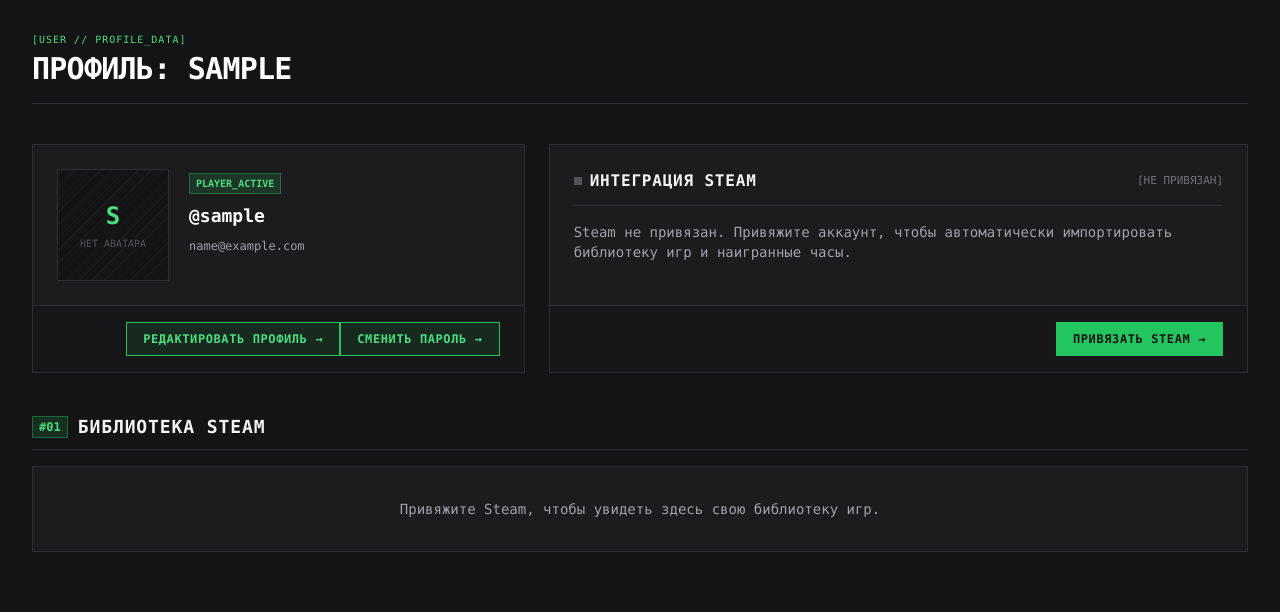
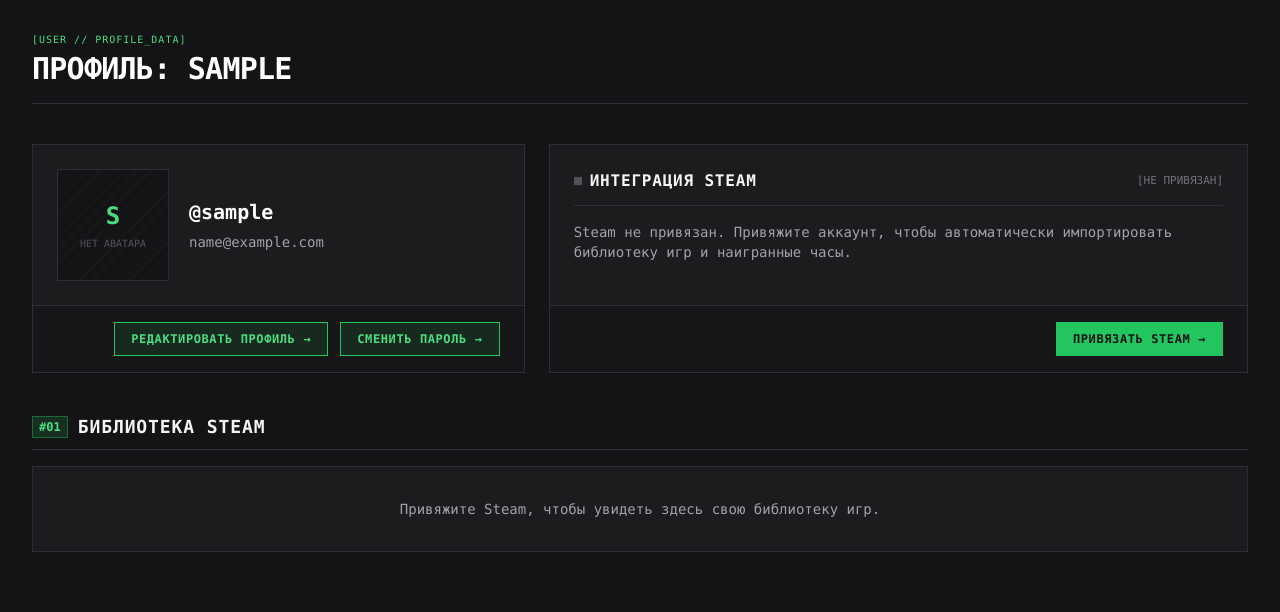
Before and after one commit to WoodenGear-GameDev/Playlog, a Django app: page /accounts/profile/ in a window 1280 px wide. Shown: the part 65-677 px from the top of the page. Run offline with Django 5.2, Linux system fonts and the light colour scheme; the visitor is signed in with stand-in values (Sample User, id 1); data comes from the database, SQL or seed files in the repository; some libraries are stand-ins or nearby versions.

Commit message:
feat(profile): improve layout and styling of profile section and chat

```diff
--- a/templates/accounts/profile.html
+++ b/templates/accounts/profile.html
@@ -20,7 +20,7 @@
 
         <!-- Левый блок: Аватар и настройки -->
         <section class="lg:col-span-5 border border-paper-300 dark:border-carbon-800 bg-paper-100 dark:bg-carbon-900 flex flex-col justify-between">
-            <div class="p-6 flex items-start gap-5">
+            <div class="p-6 flex items-center gap-5">
                 {% if profile.avatar %}
                     <img src="{{ profile.avatar.url }}"
                          alt="Аватар"
@@ -34,22 +34,19 @@
                     </div>
                 {% endif %}
 
-                <div class="space-y-2 min-w-0">
-                    <span class="inline-block font-mono text-[10px] px-1.5 py-0.5 bg-signal-500/15 border border-signal-500/40 text-signal-600 dark:text-signal-400 font-bold">
-                        PLAYER_ACTIVE
-                    </span>
-                    <h2 class="text-lg font-bold font-mono text-zinc-950 dark:text-white truncate">
+                <div class="space-y-1.5 min-w-0">
+                    <h2 class="text-xl font-bold font-mono text-zinc-950 dark:text-white truncate">
                         @{{ user.username }}
                     </h2>
                     {% if user.email %}
-                        <p class="text-xs font-mono text-zinc-500 dark:text-zinc-400 truncate">
+                        <p class="text-xs sm:text-sm font-mono text-zinc-500 dark:text-zinc-400 truncate">
                             {{ user.email }}
                         </p>
                     {% endif %}
                 </div>
             </div>
 
-            <div class="px-6 py-4 border-t border-paper-300 dark:border-carbon-800 bg-paper-50 dark:bg-carbon-950/60 flex items-center justify-end">
+            <div class="px-6 py-4 border-t border-paper-300 dark:border-carbon-800 bg-paper-50 dark:bg-carbon-950/60 flex flex-wrap items-center justify-end gap-3">
                 <a href="{% url 'profile_edit' %}"
                    class="inline-flex items-center gap-2 px-4 py-2 text-xs font-mono font-bold uppercase tracking-wider border border-signal-500 bg-signal-500/10 hover:bg-signal-500 text-signal-600 dark:text-signal-400 hover:text-carbon-950 dark:hover:text-carbon-950 transition-colors">
                     <span>РЕДАКТИРОВАТЬ ПРОФИЛЬ</span>
@@ -105,7 +102,7 @@
                     <form method="post" action="{% url 'steam_unlink' %}">
                         {% csrf_token %}
                         <button type="submit"
-                                class="px-4 py-2 text-xs font-mono font-bold uppercase tracking-wider border border-signal-500/60 hover:border-red-500 bg-paper-100 dark:bg-carbon-900 text-zinc-700 dark:text-zinc-300 hover:text-red-600 dark:hover:text-red-400 transition-colors">
+                                class="px-4 py-2 text-xs font-mono font-bold uppercase tracking-wider border border-paper-300 dark:border-carbon-800 hover:border-red-500 dark:hover:border-red-500 bg-paper-100 dark:bg-carbon-900 text-zinc-700 dark:text-zinc-300 hover:text-red-600 dark:hover:text-red-400 transition-colors">
                             ОТВЯЗАТЬ STEAM
                         </button>
                     </form>
```
Also changed, not shown: templates/forum/_post.html (+11 -4 lines).
